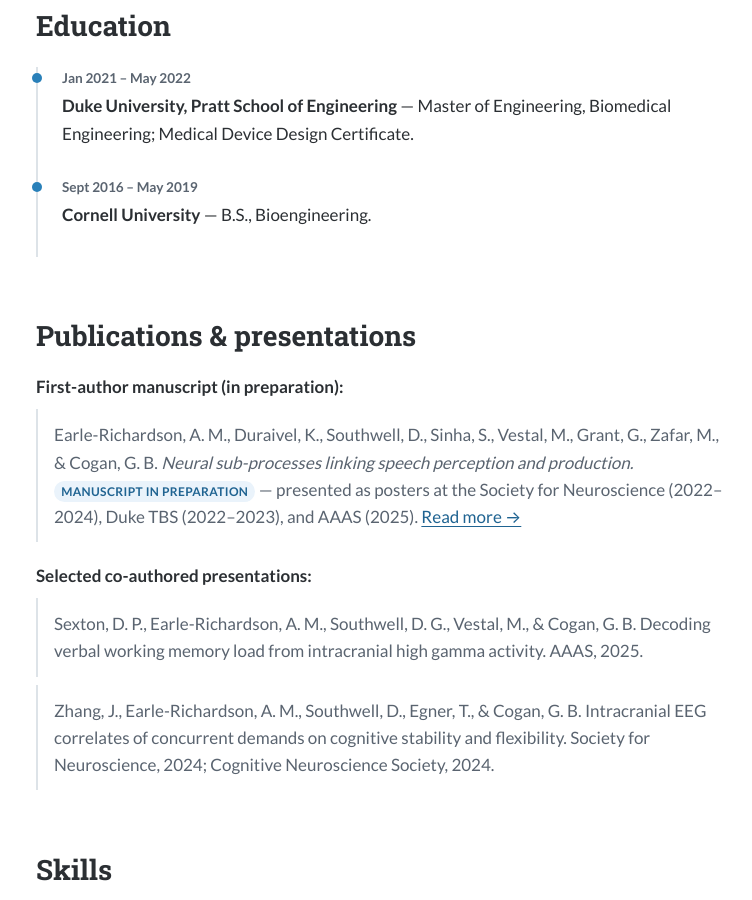
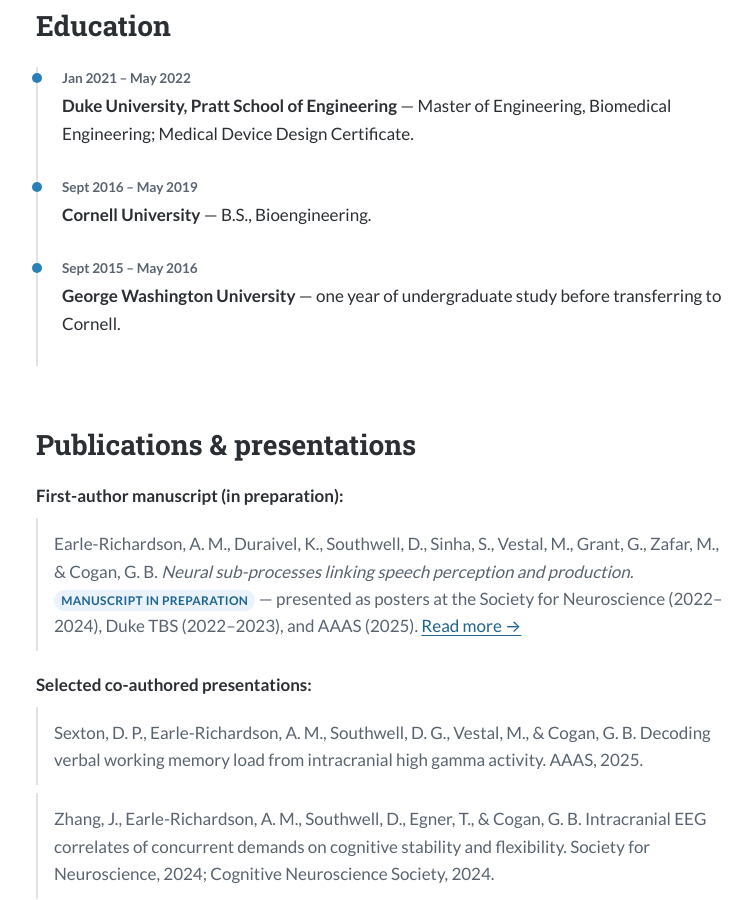
Before and after one commit to Aaronearlerichardson/Aaronearlerichardson.github.io, a Jekyll site: the page built from about/index.md, in a window 1280 px wide and 900 px high, scrolled down 2098 px. Shown: the whole window, without its empty margins (260-1012 px from the left). Built offline with Jekyll 4.4.1, drawn with Linux system fonts in a browser that asks for light colours.

Commit message:
Add George Washington University to Education, framed as a transfer
Aaron did his freshman year at GWU before transferring to Cornell; the
resume already lists this with matching dates. Adds it to the site so
the two agree instead of the site showing an unexplained gap.

```diff
--- a/about/index.md
+++ b/about/index.md
@@ -103,6 +103,11 @@ description: "Bio, education, and skills for Aaron Earle-Richardson — neural s
     <time>Sept 2016 – May 2019</time>
     <strong>Cornell University</strong> — B.S., Bioengineering.
   </li>
+  <li>
+    <time>Sept 2015 – May 2016</time>
+    <strong>George Washington University</strong> — one year of undergraduate
+    study before transferring to Cornell.
+  </li>
 </ul>
 
 <h2>Publications &amp; presentations</h2>
```
